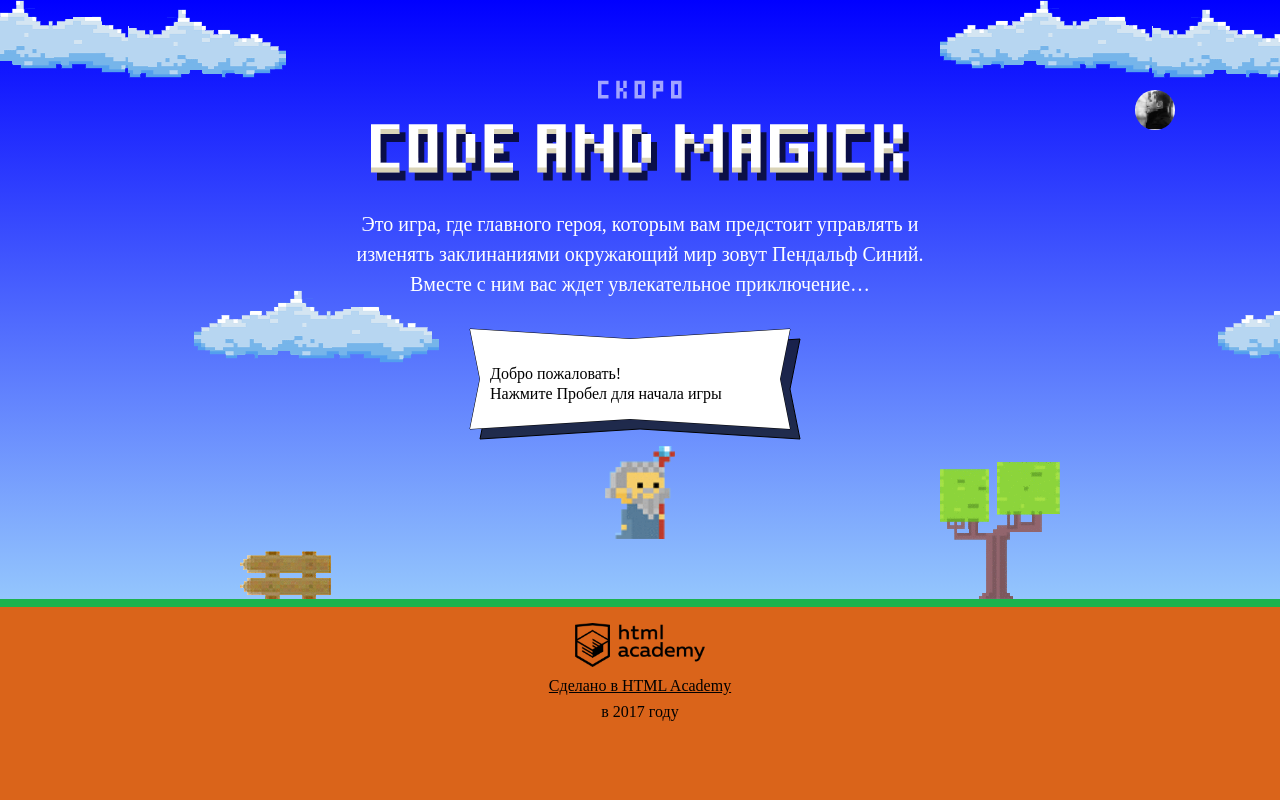
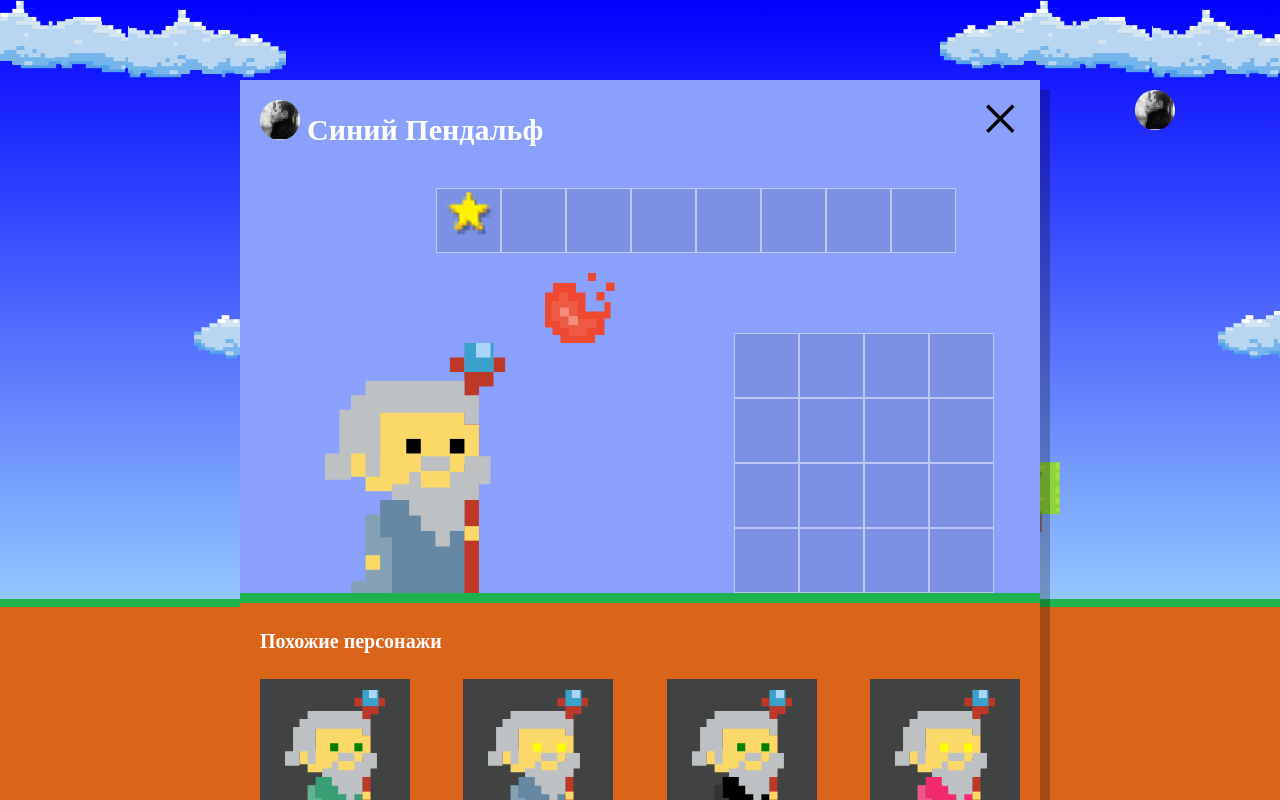
Before and after one commit to JuliaTsapova/479537-code-and-magick, a website: page index.html in a window 1280 px wide. Both pictures are taken after a click on the picture 1155 px from the left and 110 px from the top of the page. Shown: the top 800 px of the page. Drawn offline with Linux system fonts and the light colour scheme; a web font is replaced by a local one.

Commit message:
Учебный проект: одеть Надежду

```diff
--- a/index.html
+++ b/index.html
@@ -62,13 +62,13 @@
 
     <div class="demo"></div>
 
-    <div class="setup-open">
+    <div class="setup-open" tabindex="0">
       <img src="./img/user-1.jpg" class="setup-open-icon">
     </div>
   </header>
 
   <div class="overlay setup hidden">
-    <form class="setup-wizard-form" method="post" enctype="multipart/form-data" autocomplete="off">
+    <form class="setup-wizard-form" action="https://js.dump.academy/code-and-magick" method="post" enctype="multipart/form-data" autocomplete="off">
 
       <div class="setup-title">
         <div class="setup-user">
@@ -78,12 +78,12 @@
           </div>
           <label>
           <input type="text" name="username"
-                 maxlength="25" required
+                 minlength="2" maxlength="25" required
                  class="setup-user-name" value="Синий Пендальф"/>
         </label>
         </div>
 
-        <span class="setup-close">&times;</span>
+        <span class="setup-close" tabindex="0">&times;</span>
       </div>
 
 
@@ -203,6 +203,7 @@
   </script>
   <script src="js/stat.js"></script>
   <script src="js/game.js"></script>
+  <script src="js/setup.js"></script>
 
 </body>
 
--- a/js/setup.js
+++ b/js/setup.js
@@ -6,9 +6,18 @@ var fame = ['Иван', 'Хуан Себастьян', 'Мария', 'Крист
 var surname = [' да Марья', ' Верон', ' Мирабелла', ' Вальц', ' Онопко', ' Топольницкая', ' Нионго', ' Ирвинг'];
 var coatColor = ['rgb(101, 137, 164)', 'rgb(241, 43, 107)', 'rgb(146, 100, 161)', 'rgb(56, 159, 117)', 'rgb(215, 210, 55)', 'rgb(0, 0, 0)'];
 var eyesColor = ['black', 'red', 'blue', 'yellow', 'green'];
+var fireballColor = ['#ee4830', '#30a8ee', '#5ce6c0', '#e848d5', '#e6e848'];
 var similarListElement = document.querySelector('.setup-similar-list');
 var similarWizardTemplate = document.querySelector('#similar-wizard-template').content.querySelector('.setup-similar-item');
 var fragment = document.createDocumentFragment();
+var setup = document.querySelector('.setup');
+var setupOpen = document.querySelector('.setup-open');
+var setupClose = setup.querySelector('.setup-close');
+var wizardCoat = document.querySelector('.setup-wizard .wizard-coat');
+var wizardEyes = document.querySelector('.setup-wizard .wizard-eyes');
+var fireball = document.querySelector('.setup-fireball-wrap');
+var ESC_KEYCODE = 27;
+var ENTER_KEYCODE = 13;
 
 var getRandomKey = function (arr) {
   return Math.floor(Math.random() * arr.length);
@@ -36,5 +45,53 @@ for (var i = 0; i < wizadrs.length; i++) {
 
 similarListElement.appendChild(fragment);
 
-document.querySelector('.setup').classList.remove('hidden');
+// document.querySelector('.setup').classList.remove('hidden');
 document.querySelector('.setup-similar').classList.remove('hidden');
+
+var onPopupEscPress = function (evt) {
+  if (evt.keyCode === ESC_KEYCODE && !(evt.target.nodeName === 'INPUT' && evt.target.className === 'setup-user-name')) {
+    closePopup();
+  }
+};
+
+var openPopup = function () {
+  setup.classList.remove('hidden');
+  document.addEventListener('keydown', onPopupEscPress);
+};
+
+var closePopup = function () {
+  setup.classList.add('hidden');
+  document.removeEventListener('keydown', onPopupEscPress);
+};
+
+setupOpen.addEventListener('click', function () {
+  openPopup();
+});
+
+setupOpen.addEventListener('keydown', function (evt) {
+  if (evt.keyCode === ENTER_KEYCODE) {
+    openPopup();
+  }
+});
+
+setupClose.addEventListener('click', function () {
+  closePopup();
+});
+
+setupClose.addEventListener('keydown', function (evt) {
+  if (evt.keyCode === ENTER_KEYCODE) {
+    closePopup();
+  }
+});
+
+wizardCoat.addEventListener('click', function () {
+  wizardCoat.style.fill = coatColor[getRandomKey(coatColor)];
+});
+
+wizardEyes.addEventListener('click', function () {
+  wizardEyes.style.fill = eyesColor[getRandomKey(eyesColor)];
+});
+
+fireball.addEventListener('click', function () {
+  fireball.style.backgroundColor = fireballColor[getRandomKey(fireballColor)];
+});
```
